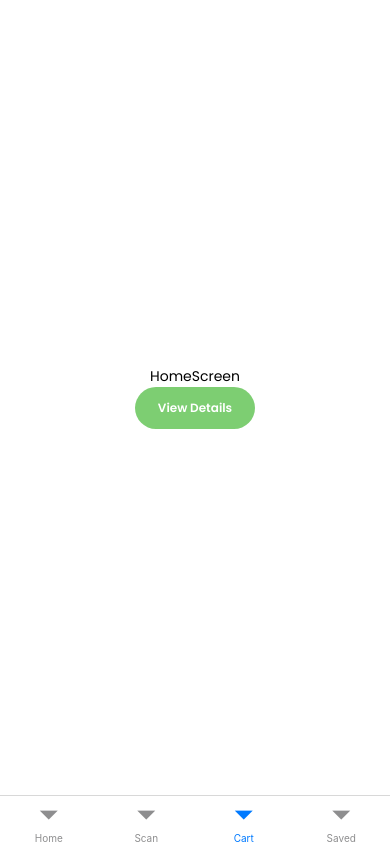
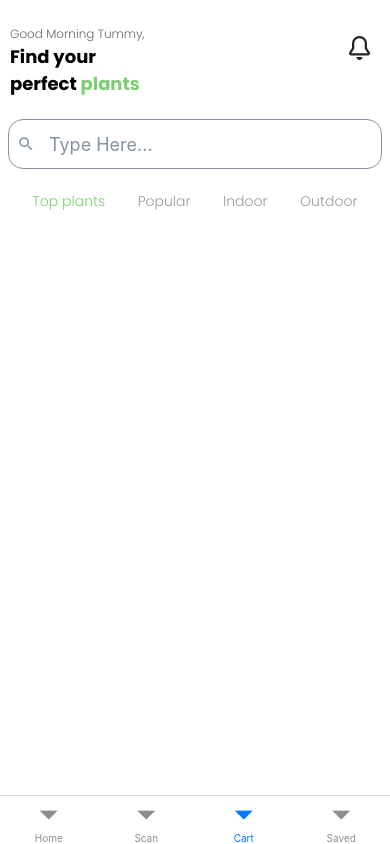
Before and after one commit to codepraycode/plant_ui, a React Native app: screen /Cart in a window 390 px wide. Built offline with nearby package versions, Linux system fonts and the light colour scheme.

Commit message:
added the header component

```diff
--- /dev/null
+++ b/components/CategoryTab.jsx
@@ -0,0 +1,39 @@
+import { View, Text, StyleSheet } from 'react-native'
+import React from 'react'
+import { FONTS, COLORS } from '../constants';
+
+const CategoryTab = () => {
+    return (
+        <View style={styles.container}>
+
+            <Text style={[styles.tab, styles.active]}>Top plants</Text>
+
+            <Text style={styles.tab}>Popular</Text>
+
+            <Text style={styles.tab}>Indoor</Text>
+
+            <Text style={styles.tab}>Outdoor</Text>
+
+        </View>
+    )
+}
+
+export default CategoryTab;
+
+
+const styles = StyleSheet.create({
+    container:{
+        flexDirection:'row',
+        alignItems:'center',
+        justifyContent:'space-evenly',
+        marginVertical:20,
+    },
+    tab:{
+        fontFamily:FONTS.light,
+        opacity:0.4,
+    },
+    active: {
+        color:COLORS.primary,
+        opacity: 1,
+    }
+})
--- /dev/null
+++ b/components/FocusedStatusBar.jsx
@@ -0,0 +1,10 @@
+import {StatusBar} from 'react-native';
+import {useIsFocused} from '@react-navigation/core';
+
+const FocusedStatusBar = (props) =>{
+    const isFocused = useIsFocused();
+
+    return isFocused ? <StatusBar animated={true} {...props} /> :null;
+}
+
+export default FocusedStatusBar;
--- /dev/null
+++ b/components/HomeHeader.jsx
@@ -0,0 +1,91 @@
+import { View, Text, StyleSheet} from 'react-native'
+import React from 'react';
+import { Icon, SearchBar } from '@rneui/themed';
+
+import { FONTS, COLORS, FONT_SIZES } from '../constants';
+import CategoryTab from './CategoryTab';
+
+const HomeHeader = () => {
+    return (
+        <View style={styles.headerContainer}>
+
+            <View style={styles.header}>
+                <View>
+                    <Text style={styles.headerText}>Good Morning Tummy,</Text>
+
+                    <View>
+                        <Text style={styles.textBold}>Find your</Text>
+                        <Text style={styles.textBold}>
+                            perfect <Text style={{color:COLORS.primary}}>plants</Text>
+                        </Text>
+                    </View>
+                </View>
+
+                <View style={{paddingRight:10,paddingTop:10}}>
+                    <Icon
+                        name='bell'
+                        type='octicon'
+                        color={COLORS.dark}
+                    />
+                </View>
+
+            </View>
+
+
+            <SearchBar
+                containerStyle={styles.searchContainer}
+                inputContainerStyle={styles.searchInputContainer}
+                // lightTheme={true}
+                placeholder="Type Here..."
+                onChangeText={() => console.log("updateSearch")}
+                // value={"search"}
+                // showCancle={false}
+                round={true}
+            />
+
+
+            <CategoryTab/>
+
+        </View>
+    )
+}
+
+export default HomeHeader;
+
+
+const styles = StyleSheet.create({
+    headerContainer:{
+        // paddingVertical:25,
+    },
+    header:{
+        paddingHorizontal:10,
+        paddingTop: 25,
+        paddingBottom: 20,
+        flexDirection:'row',
+        alignItems:'stretch',
+        justifyContent:'space-between',
+    },
+    headerText:{
+        fontFamily:FONTS.light,
+        fontSize: FONT_SIZES.small,
+        color:COLORS.dark,
+        opacity:0.6,
+    },
+    textBold:{
+        fontFamily: FONTS.bold,
+        fontSize: FONT_SIZES.large,
+    },
+    searchContainer:{
+        backgroundColor: COLORS.white,
+        borderTopWidth:0,
+        borderBottomWidth: 0,
+        borderLeftWidth: 0,
+        borderRightWidth: 0,
+        paddingVertical:2,
+    },
+    searchInputContainer:{
+        backgroundColor:COLORS.white,
+        borderWidth:1,
+        borderBottomWidth: 1,
+    }
+})
--- a/components/PlantFeeds.jsx
+++ b/components/PlantFeeds.jsx
@@ -1,37 +1,39 @@
-import { StyleSheet, Text, View, TouchableOpacity } from 'react-native';
+import { StyleSheet, Text, View, SafeAreaView, TouchableOpacity, FlatList } from 'react-native';
 import React from 'react';
 import { useNavigation } from '@react-navigation/native';
 
 import { FONTS, COLORS, FONT_SIZES } from '../constants';
 
+// Components
+import FocusedStatusBar from './FocusedStatusBar';
+import HomeHeader from './HomeHeader';
 
 const PlantFeeds = () => {
     const navigation = useNavigation();
     return (
-        <View style={styles.container}>
-            <Text style={{ fontFamily: FONTS.regular }}>HomeScreen</Text>
+        <SafeAreaView style={styles.container}>
 
-            <TouchableOpacity
-                onPress={() => { navigation.navigate("DetailsScreen", { name: "A simple plant" }) }}
-                style={{
-                    backgroundColor: COLORS.primary,
-                    borderRadius: FONT_SIZES.extraLarge,
-                    width: 120,
-                    padding: FONT_SIZES.small,
-                }}
-            >
-                <Text
-                    style={{
-                        fontFamily: FONTS.semiBold,
-                        fontSize: FONT_SIZES.small,
-                        color: COLORS.white,
-                        textAlign: 'center'
-                    }}
-                >
-                    View Details
-                </Text>
-            </TouchableOpacity>
-        </View>
+            <FocusedStatusBar background={COLORS.primary}/>
+
+            {/* <Text style={{ fontFamily: FONTS.regular }}>HomeScreen</Text> */}
+            {/* Feed Lists */}
+            <View>
+                <FlatList
+                    data={[]}
+                    renderItem={
+                        ({item})=>{
+                            return <Text>Plant Feed</Text>;
+                        }
+                    }
+                    // keyExtractor={(item)=>item.id}
+                    showsVerticalScrollIndicator={false}
+                    ListHeaderComponent={<HomeHeader/>}
+                />
+            </View>
+
+
+
+        </SafeAreaView>
     )
 }
 
@@ -40,8 +42,8 @@ export default PlantFeeds;
 const styles = StyleSheet.create({
     container: {
         flex: 1,
-        backgroundColor: '#fff',
-        alignItems: 'center',
-        justifyContent: 'center',
+        backgroundColor: COLORS.white,
+        // alignItems: 'center',
+        // justifyContent: 'center',
     },
 });
```
Also changed, not shown: components/APPButton.jsx (added, +32 -0 lines).
